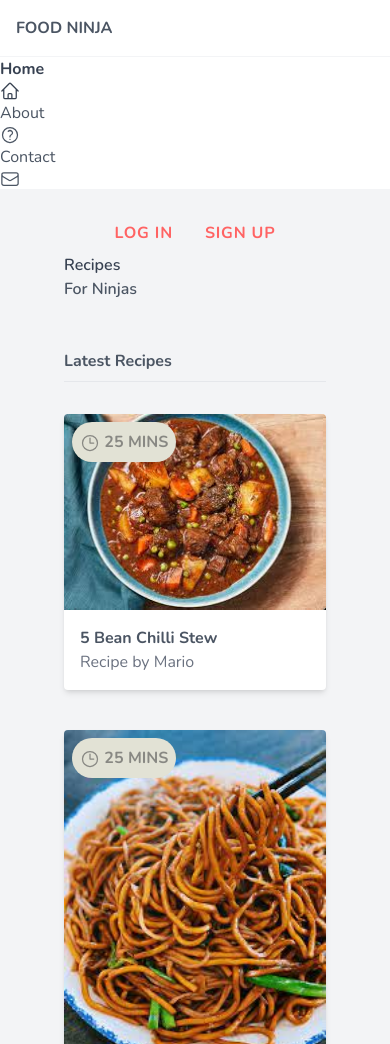
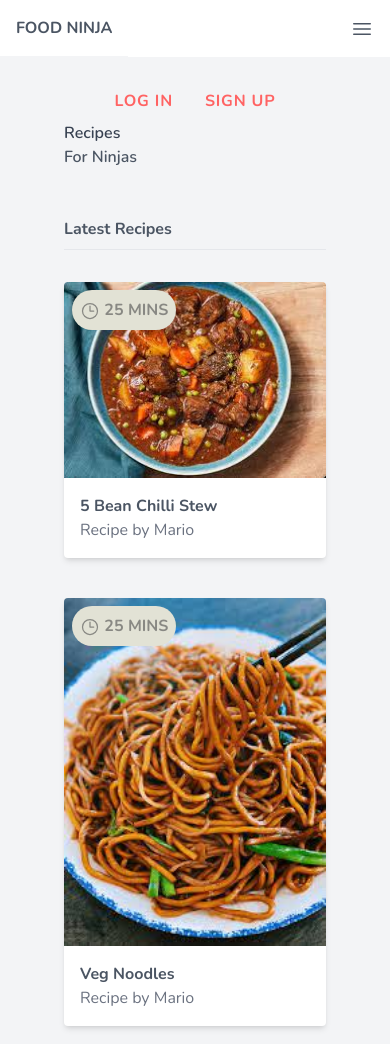
Before and after one commit to ahmed-arifgala/Tailwind-Tutorial, a website: page src/index.html in a window 390 px wide. Shown: the top 1044 px of the page. Drawn offline with nearby package versions, Linux system fonts and the light colour scheme.

Commit message:
Added Responsive Navbar

```diff
--- a/src/index.html
+++ b/src/index.html
@@ -12,36 +12,42 @@
 
     <div class="grid md:grid-cols-3 "> <!--Content Wrapper-->
 
-        <div class="md:col-span-1">
-            <nav>
-                <div>
+        <div class="md:col-span-1 md:flex md:justify-end">
+            <nav class="text-right">
+                <div class="flex justify-between items-center">
                     <h1 class="font-bold uppercase p-4 border-b border-gray-100">
                         <a href="/" class="hover:text-gray-700" >Food Ninja</a>
                     </h1>
+                    <div class="px-4 cursor-pointer md:hidden" id="burger">
+                        <svg class="w-6" xmlns="http://www.w3.org/2000/svg" fill="none" viewBox="0 0 24 24" stroke-width="1.5" stroke="currentColor" class="w-6 h-6">
+                            <path stroke-linecap="round" stroke-linejoin="round" d="M3.75 6.75h16.5M3.75 12h16.5m-16.5 5.25h16.5" />
+                          </svg>
+
+                    </div>
                 </div>
-                <ul>
-                    <li class="text-gray-700 font-bold" >
-                        <a href="#">
+                <ul class="text-sm mt-6 hidden md:block" id="menu" >
+                    <li class="text-gray-700 font-bold py-1 " >
+                        <a href="#" class="px-4 flex justify-end border-primary border-r-4">
                             <span>Home</span>
-                            <svg class="w-5"  xmlns="http://www.w3.org/2000/svg" fill="none" viewBox="0 0 24 24" stroke-width="1.5" stroke="currentColor" class="w-6 h-6">
+                            <svg class="w-5 ml-2"  xmlns="http://www.w3.org/2000/svg" fill="none" viewBox="0 0 24 24" stroke-width="1.5" stroke="currentColor" class="w-6 h-6">
                                 <path stroke-linecap="round" stroke-linejoin="round" d="m2.25 12 8.954-8.955c.44-.439 1.152-.439 1.591 0L21.75 12M4.5 9.75v10.125c0 .621.504 1.125 1.125 1.125H9.75v-4.875c0-.621.504-1.125 1.125-1.125h2.25c.621 0 1.125.504 1.125 1.125V21h4.125c.621 0 1.125-.504 1.125-1.125V9.75M8.25 21h8.25" />
                               </svg>
 
                         </a>
                     </li>
-                    <li>
-                        <a href="#">
+                    <li class="py-1">
+                        <a href="#" class="px-4 flex justify-end border-r-4 border-white">
                             <span>About</span>
-                            <svg class="w-5"  xmlns="http://www.w3.org/2000/svg" fill="none" viewBox="0 0 24 24" stroke-width="1.5" stroke="currentColor" class="w-6 h-6">
+                            <svg class="w-5 ml-2"  xmlns="http://www.w3.org/2000/svg" fill="none" viewBox="0 0 24 24" stroke-width="1.5" stroke="currentColor" class="w-6 h-6">
                                 <path stroke-linecap="round" stroke-linejoin="round" d="M9.879 7.519c1.171-1.025 3.071-1.025 4.242 0 1.172 1.025 1.172 2.687 0 3.712-.203.179-.43.326-.67.442-.745.361-1.45.999-1.45 1.827v.75M21 12a9 9 0 1 1-18 0 9 9 0 0 1 18 0Zm-9 5.25h.008v.008H12v-.008Z" />
                               </svg>
 
                         </a>
                     </li>
-                    <li>
-                        <a href="#">
+                    <li class="py-1">
+                        <a href="#" class="px-4 flex justify-end border-r-4 border-white">
                             <span>Contact</span>
-                            <svg class="w-5" xmlns="http://www.w3.org/2000/svg" fill="none" viewBox="0 0 24 24" stroke-width="1.5" stroke="currentColor" class="w-6 h-6">
+                            <svg class="w-5 ml-2" xmlns="http://www.w3.org/2000/svg" fill="none" viewBox="0 0 24 24" stroke-width="1.5" stroke="currentColor" class="w-6 h-6">
                                 <path stroke-linecap="round" stroke-linejoin="round" d="M21.75 6.75v10.5a2.25 2.25 0 0 1-2.25 2.25h-15a2.25 2.25 0 0 1-2.25-2.25V6.75m19.5 0A2.25 2.25 0 0 0 19.5 4.5h-15a2.25 2.25 0 0 0-2.25 2.25m19.5 0v.243a2.25 2.25 0 0 1-1.07 1.916l-7.5 4.615a2.25 2.25 0 0 1-2.36 0L3.32 8.91a2.25 2.25 0 0 1-1.07-1.916V6.75" />
                               </svg>
 
@@ -138,5 +144,7 @@
 
     </div>
 
+    <script src="index.js" ></script>
+
 </body>
 </html>
```
Also changed, not shown: dist/output.css.
